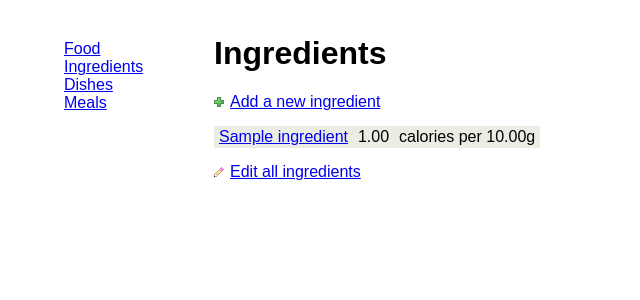
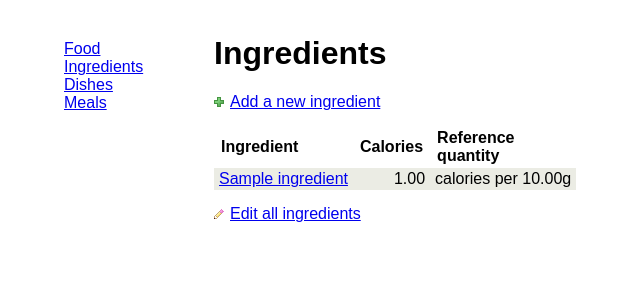
Before and after one commit to jennyd/everydayeating, a Django app: template templates/food/ingredient_list.html in a window 1280 px wide. Shown: the part 113-413 px from the top of the page, without its empty margins (86-726 px from the left). Run offline with Django 3.2, Linux system fonts and the light colour scheme; the template is opened without the code that fills it: values that come from a table or form of the project are taken from there, others are empty; tables that the repository leaves empty hold one stand-in row (values such as "Sample post"); parts of the project's set-up code (start-up, migrations or seed data) failed here and were passed over.

Commit message:
Added <th> row to table in ingredient_list.html

```diff
--- a/templates/food/ingredient_list.html
+++ b/templates/food/ingredient_list.html
@@ -10,6 +10,11 @@
     </ul>
 
     <table>
+    <tr>
+    <th>Ingredient</th>
+    <th>Calories</th>
+    <th>Reference<br />quantity</th>
+    </tr>
     {% for ingredient in ingredient_list %}
         <tr class="{% cycle 'odd' 'even' %}">
         <td><a href="{% url ingredient_detail ingredient.id %}">{{ ingredient.name }}</a></td>
```
